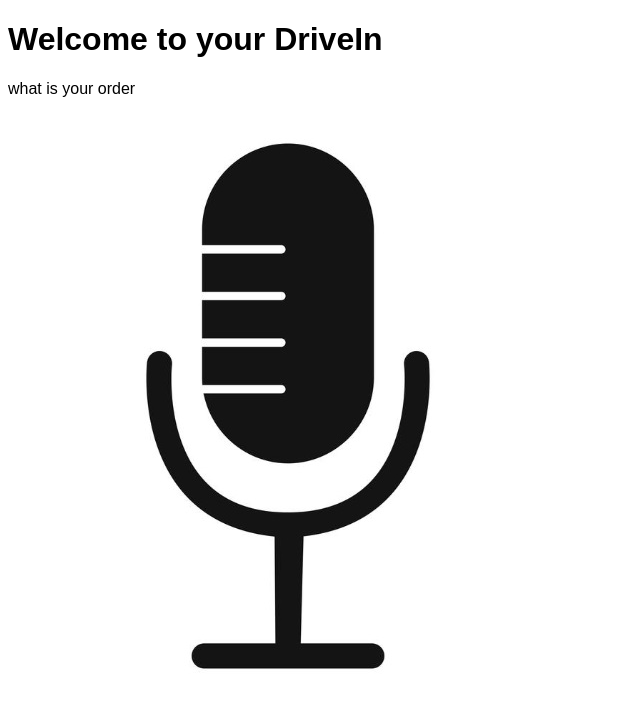
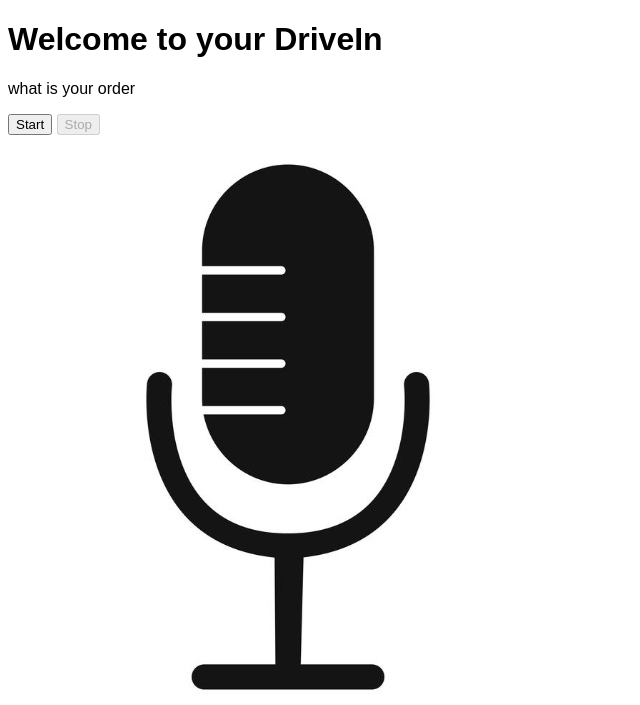
Before and after one commit to slimouGit/foodOrdering, a Flask app: page / in a window 1280 px wide. Shown: the top 705 px of the page, without its empty margins (0-640 px from the left). Run offline with Flask 3, Linux system fonts and the light colour scheme.

Commit message:
simple js recorder

```diff
--- a/templates/index.html
+++ b/templates/index.html
@@ -3,10 +3,56 @@
 <head>
     <title>Order</title>
     <link rel="stylesheet" type="text/css" href="../static/style.css">
+
 </head>
 <body>
-    <h1>Welcome to your DriveIn</h1>
-    <p>what is your order</p>
-    <a href="/order"><img src="../static/microphone.jpg"></a>
+<h1>Welcome to your DriveIn</h1>
+<p>what is your order</p>
+<div>
+    <button id="start">Start</button>
+    <button id="stop" disabled>Stop</button>
+</div>
+<a href="/order"><img src="../static/microphone.jpg"></a>
+<script>
+    let chunks = [];
+    let mediaRecorder;
+
+    navigator.mediaDevices.getUserMedia({ audio: true })
+        .then(stream => {
+            mediaRecorder = new MediaRecorder(stream);
+
+            mediaRecorder.onstart = function() {
+                chunks = [];
+            };
+
+            mediaRecorder.ondataavailable = function(e) {
+                chunks.push(e.data);
+            };
+
+            mediaRecorder.onstop = function() {
+                let blob = new Blob(chunks, { 'type' : 'audio/mp3' });
+                let url = window.URL.createObjectURL(blob);
+                let a = document.createElement("a");
+                document.body.appendChild(a);
+                a.style = "display: none";
+                a.href = url;
+                a.download = 'order.mp3';
+                a.click();
+                window.URL.revokeObjectURL(url);
+            };
+        });
+
+    document.querySelector('#start').onclick = () => {
+        mediaRecorder.start();
+        document.querySelector('#start').disabled = true;
+        document.querySelector('#stop').disabled = false;
+    };
+
+    document.querySelector('#stop').onclick = () => {
+        mediaRecorder.stop();
+        document.querySelector('#start').disabled = false;
+        document.querySelector('#stop').disabled = true;
+    };
+</script>
 </body>
 </html>
```
